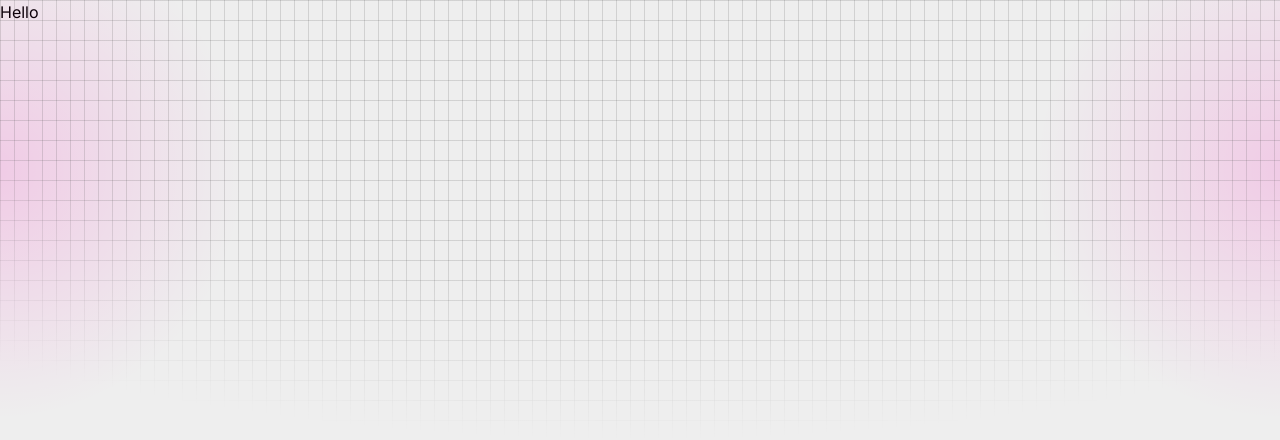
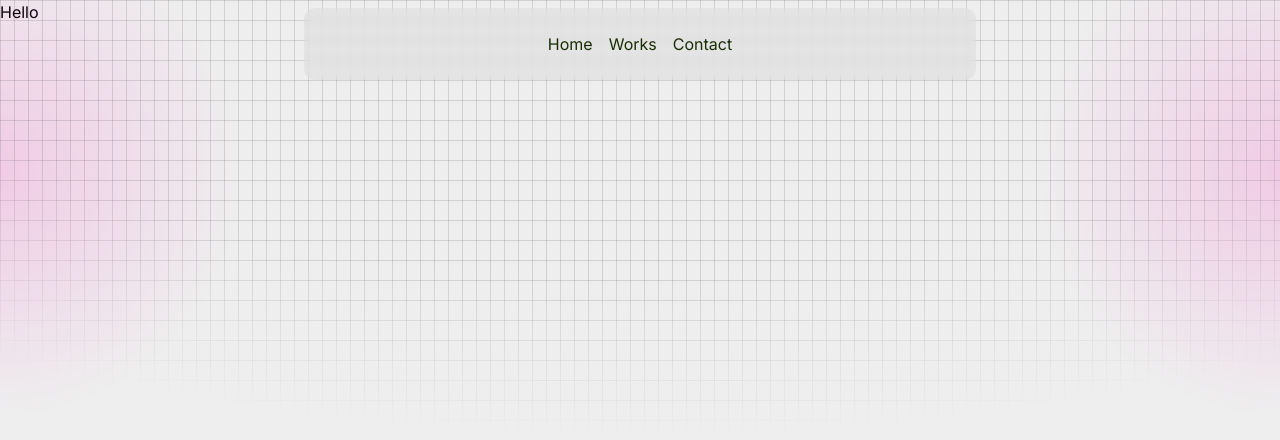
Before and after one commit to prasenjitpriyan/my-portfolio, a Next.js app: page / in a window 1280 px wide. Shown: the top 440 px of the page. Built offline with nearby package versions, Linux system fonts and the light colour scheme.

Commit message:
Header added

```diff
--- a/package.json
+++ b/package.json
@@ -11,10 +11,12 @@
   "dependencies": {
     "@react-three/drei": "^9.103.0",
     "@react-three/fiber": "^8.16.1",
-    "framer-motion": "^11.0.24",
+    "clsx": "^2.1.1",
+    "framer-motion": "^11.2.11",
     "next": "14.1.4",
     "react": "^18",
     "react-dom": "^18",
+    "tailwind-merge": "^2.3.0",
     "three": "^0.163.0"
   },
   "devDependencies": {
--- a/src/app/layout.tsx
+++ b/src/app/layout.tsx
@@ -1,6 +1,7 @@
 import type { Metadata } from "next";
 import { Inter } from "next/font/google";
 import "./globals.css";
+import { Header } from "@/components/Header";
 
 const inter = Inter({ subsets: ["latin"] });
 
@@ -16,7 +17,10 @@ export default function RootLayout({
 }>) {
   return (
     <html lang="en">
-      <body className={inter.className}>{children}</body>
+      <body className={inter.className}>
+        <Header />
+        {children}
+      </body>
     </html>
   );
 }
--- /dev/null
+++ b/src/components/Header.tsx
@@ -0,0 +1,35 @@
+"use client";
+
+import React, { useState } from "react";
+import Link from "next/link";
+import { Menu, MenuItem } from "@/components/ui/navbar-menu";
+import { cn } from "@/utils/cn";
+
+export const Header: React.FC = () => {
+  return (
+    <div className="relative w-full flex items-center justify-center">
+      <Navbar className="top-2" />
+    </div>
+  );
+};
+
+function Navbar({ className }: { className?: string }) {
+  const [active, setActive] = useState<string | null>(null);
+  return (
+    <div
+      className={cn("fixed top-10 inset-x-0 max-w-2xl mx-auto z-50", className)}
+    >
+      <Menu setActive={setActive}>
+        <Link href={"/"}>
+          <MenuItem setActive={setActive} active={active} item="Home" />
+        </Link>
+        <Link href={"/works"}>
+          <MenuItem setActive={setActive} active={active} item="Works" />
+        </Link>
+        <Link href={"/contact"}>
+          <MenuItem setActive={setActive} active={active} item="Contact" />
+        </Link>
+      </Menu>
+    </div>
+  );
+}
--- /dev/null
+++ b/src/components/ui/navbar-menu.tsx
@@ -0,0 +1,73 @@
+import React from "react";
+import { motion } from "framer-motion";
+
+const transition = {
+  type: "spring",
+  mass: 0.5,
+  damping: 11.5,
+  stiffness: 100,
+  restDelta: 0.001,
+  restSpeed: 0.001,
+};
+
+export const MenuItem = ({
+  setActive,
+  active,
+  item,
+  children,
+}: {
+  setActive: (item: string) => void;
+  active: string | null;
+  item: string;
+  children?: React.ReactNode;
+}) => {
+  return (
+    <div onMouseEnter={() => setActive(item)} className="relative">
+      <motion.p
+        transition={{ duration: 0.3 }}
+        className="cursor-pointer text-lime-950 hover:opacity-[0.9]"
+      >
+        {item}
+      </motion.p>
+      {active !== null && (
+        <motion.div
+          initial={{ opacity: 0, scale: 0.85, y: 10 }}
+          animate={{ opacity: 0, scale: 1, y: 0 }}
+          transition={transition}
+        >
+          {active === item && (
+            <div className="absolute top-[calc(100%_+_1.2rem)] left-1/2 transform -translate-x-1/2 pt-4">
+              <motion.div
+                transition={transition}
+                layoutId="active" // layoutId ensures smooth animation
+              >
+                <motion.div
+                  layout // layout ensures smooth animation
+                >
+                  {children}
+                </motion.div>
+              </motion.div>
+            </div>
+          )}
+        </motion.div>
+      )}
+    </div>
+  );
+};
+
+export const Menu = ({
+  setActive,
+  children,
+}: {
+  setActive: (item: string | null) => void;
+  children: React.ReactNode;
+}) => {
+  return (
+    <nav
+      onMouseLeave={() => setActive(null)} // resets the state
+      className="relative rounded-xl boder border-transparent backdrop-blur-sm bg-first-400/10 shadow-input flex justify-center space-x-4 px-8 py-6"
+    >
+      {children}
+    </nav>
+  );
+};
--- /dev/null
+++ b/src/utils/cn.ts
@@ -0,0 +1,6 @@
+import { ClassValue, clsx } from "clsx";
+import { twMerge } from "tailwind-merge";
+
+export function cn(...inputs: ClassValue[]) {
+  return twMerge(clsx(inputs));
+}
--- a/tailwind.config.ts
+++ b/tailwind.config.ts
@@ -1,4 +1,18 @@
 import type { Config } from "tailwindcss";
+const {
+  default: flattenColorPalette,
+} = require("tailwindcss/lib/util/flattenColorPalette");
+
+function addVariablesForColors({ addBase, theme }: any) {
+  let allColors = flattenColorPalette(theme("colors"));
+  let newVars = Object.fromEntries(
+    Object.entries(allColors).map(([key, val]) => [`--${key}`, val])
+  );
+
+  addBase({
+    ":root": newVars,
+  });
+}
 
 const config: Config = {
   content: [
@@ -39,7 +53,7 @@ const config: Config = {
     },
   },
   darkMode: "class",
-  plugins: [],
+  plugins: [addVariablesForColors],
 };
 
 export default config;
```
Also changed, not shown: 1 other file (tests, documents, lock files or other folders).
